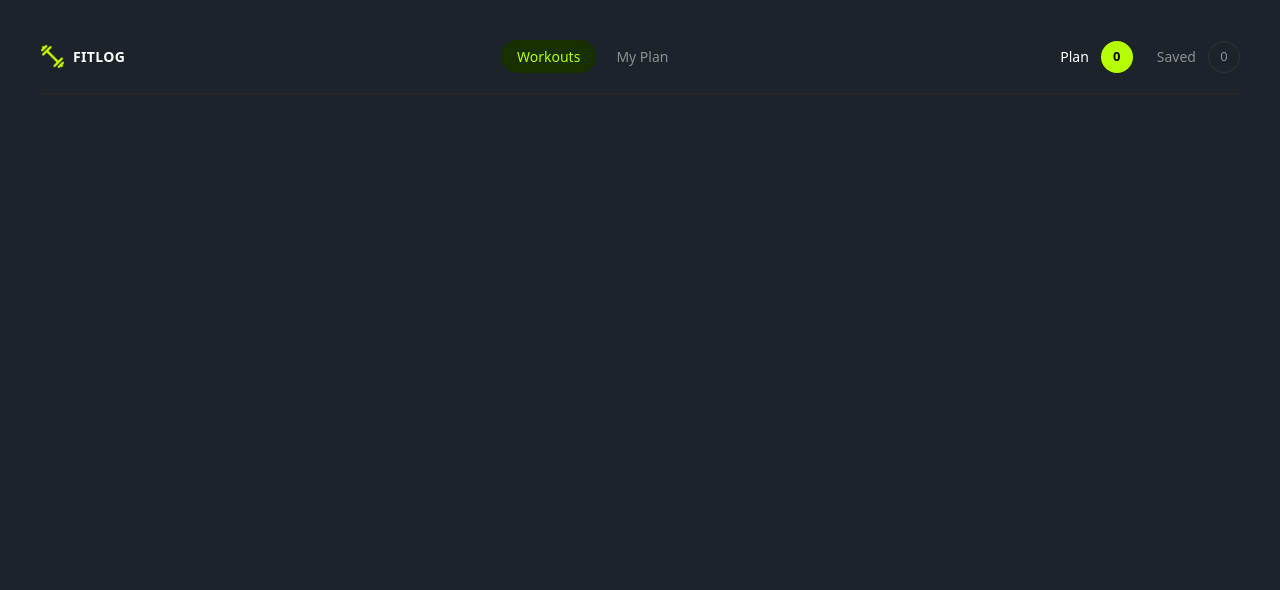
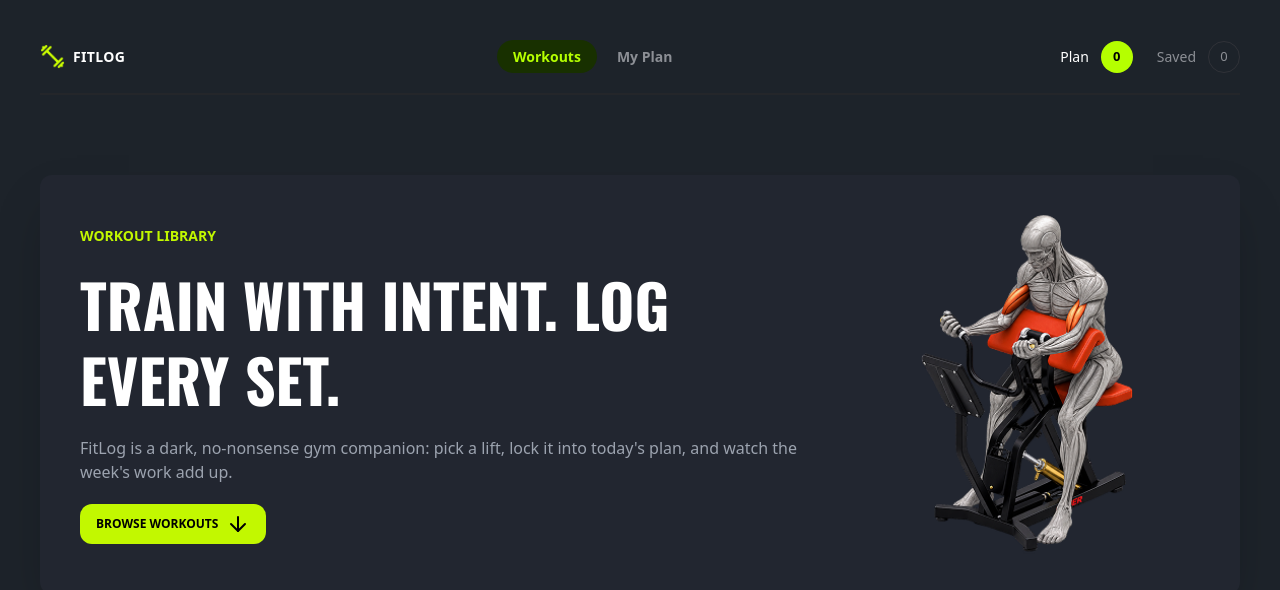
Before and after one commit to Ummahabibahabo/fit-long-next-js-project, a Next.js app: page / in a window 1280 px wide. Shown: the top 590 px of the page. Built offline with nearby package versions, Linux system fonts and the light colour scheme.

Commit message:
Banner section commit

```diff
--- a/src/app/globals.css
+++ b/src/app/globals.css
@@ -1,2 +1,6 @@
+@import url("https://fonts.googleapis.com/css2?family=Oswald:wght@200..700&display=swap");
 @import "tailwindcss";
 @plugin "daisyui";
+.oswald {
+  font-family: "Oswald", sans-serif;
+}
--- a/src/app/layout.tsx
+++ b/src/app/layout.tsx
@@ -27,7 +27,7 @@ export default function RootLayout({ children }: LayoutProps<"/">) {
     >
       <body className="container mx-auto px-4 py-4 lg:px-10 lg:py-10">
         <Navbar></Navbar>
-        {children}
+        <div className="mt-20">{children}</div>
       </body>
     </html>
   );
--- a/src/app/page.tsx
+++ b/src/app/page.tsx
@@ -1,5 +1,10 @@
+import Banner from "@/components/Banner";
 import Image from "next/image";
 
 export default function Home() {
-  return <div></div>;
+  return (
+    <div>
+      <Banner></Banner>
+    </div>
+  );
 }
--- /dev/null
+++ b/src/components/Banner.tsx
@@ -0,0 +1,38 @@
+import BannerImg from "@/app/assests/banner.png";
+import Image from "next/image";
+import { FiArrowDown } from "react-icons/fi";
+
+const Banner = () => {
+  return (
+    <div className="flex flex-col items-center justify-between rounded-xl bg-[#222630] p-6 shadow-2xl sm:flex-row sm:p-8 lg:p-10 gap-10">
+      <div className="space-y-5">
+        <h5 className="text-[14px] font-bold text-[#C2F800]">
+          WORKOUT LIBRARY
+        </h5>
+
+        <h1 className="oswald text-[36px] font-[800] leading-tight text-white sm:text-[40px] lg:text-[60px]">
+          TRAIN WITH INTENT. LOG <br /> EVERY SET.
+        </h1>
+
+        <p className="text-[16px] text-[#9CA3AF]">
+          FitLog is a dark, no-nonsense gym companion: pick a lift, lock it into
+          today's plan, and watch the week's work add up.
+        </p>
+
+        <a
+          href="#library"
+          className="flex w-fit items-center gap-2 rounded-xl bg-[#C2F800] px-4 py-2 text-[12px] font-bold text-black"
+        >
+          BROWSE WORKOUTS
+          <FiArrowDown className="text-2xl" />
+        </a>
+      </div>
+
+      <div>
+        <Image src={BannerImg} alt="Fitlog Logo" width={400} height={400} />
+      </div>
+    </div>
+  );
+};
+
+export default Banner;
--- a/src/components/Navbar.tsx
+++ b/src/components/Navbar.tsx
@@ -32,11 +32,11 @@ const Navbar = () => {
 
         {/* Desktop Navigation */}
         <ul className="hidden items-center gap-1 sm:flex">
-          <li className="rounded-full bg-[#183000] px-4 py-1.5 font-medium text-[#b5ff00]">
+          <li className="rounded-full bg-[#183000] px-4 py-1.5 font-semibold text-[#b5ff00]">
             Workouts
           </li>
 
-          <li className="px-4 py-1.5 text-[#8c8f95]">My Plan</li>
+          <li className="px-4 py-1.5 text-[#8c8f95] font-semibold">My Plan</li>
         </ul>
 
         {/* Right Side */}
```
